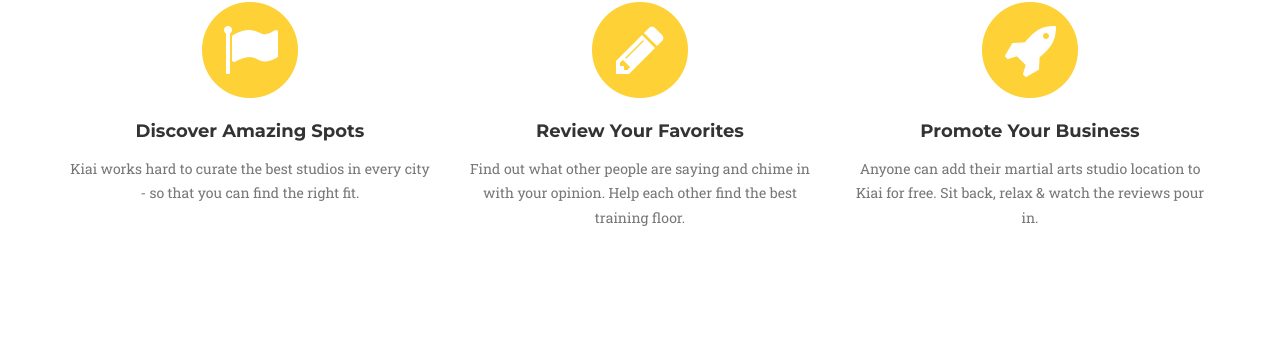
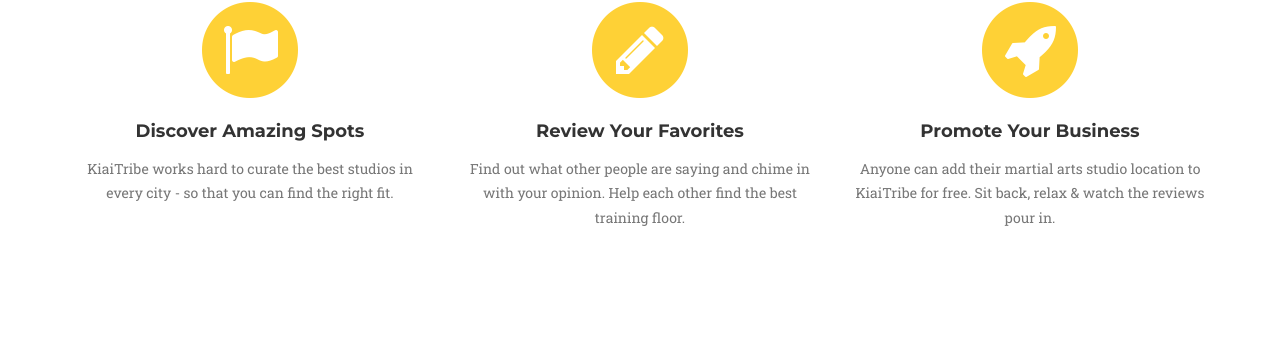
Before and after one commit to joshcrist20/kiaitribeapp, a Django app: page / in a window 1280 px wide. Shown: the part 847-1200 px from the top of the page. Run offline with Django 3.2, Linux system fonts and the light colour scheme; some libraries are stand-ins or nearby versions; some web fonts are replaced.

Commit message:
changes from kiai to kiaitribe

```diff
--- a/templates/base/index.html
+++ b/templates/base/index.html
@@ -97,7 +97,7 @@
                         <i class="fa fa-flag fa-stack-1x fa-inverse"></i>
                     </span>
                     <h4 class="service-heading">Discover Amazing Spots</h4>
-                    <p class="text-muted">Kiai works hard to curate the best studios in every city - so that you can find the right fit. </p>
+                    <p class="text-muted">KiaiTribe works hard to curate the best studios in every city - so that you can find the right fit. </p>
                 </div>
                 <div class="col-md-4">
                     <span class="fa-stack fa-4x">
@@ -113,7 +113,7 @@
                         <i class="fa fa-rocket fa-stack-1x fa-inverse"></i>
                     </span>
                     <h4 class="service-heading">Promote Your Business</h4>
-                    <p class="text-muted">Anyone can add their martial arts studio location to Kiai for free. Sit back, relax &amp; watch the reviews pour in.</p>
+                    <p class="text-muted">Anyone can add their martial arts studio location to KiaiTribe for free. Sit back, relax &amp; watch the reviews pour in.</p>
                 </div>
             </div>
         </div>
```
